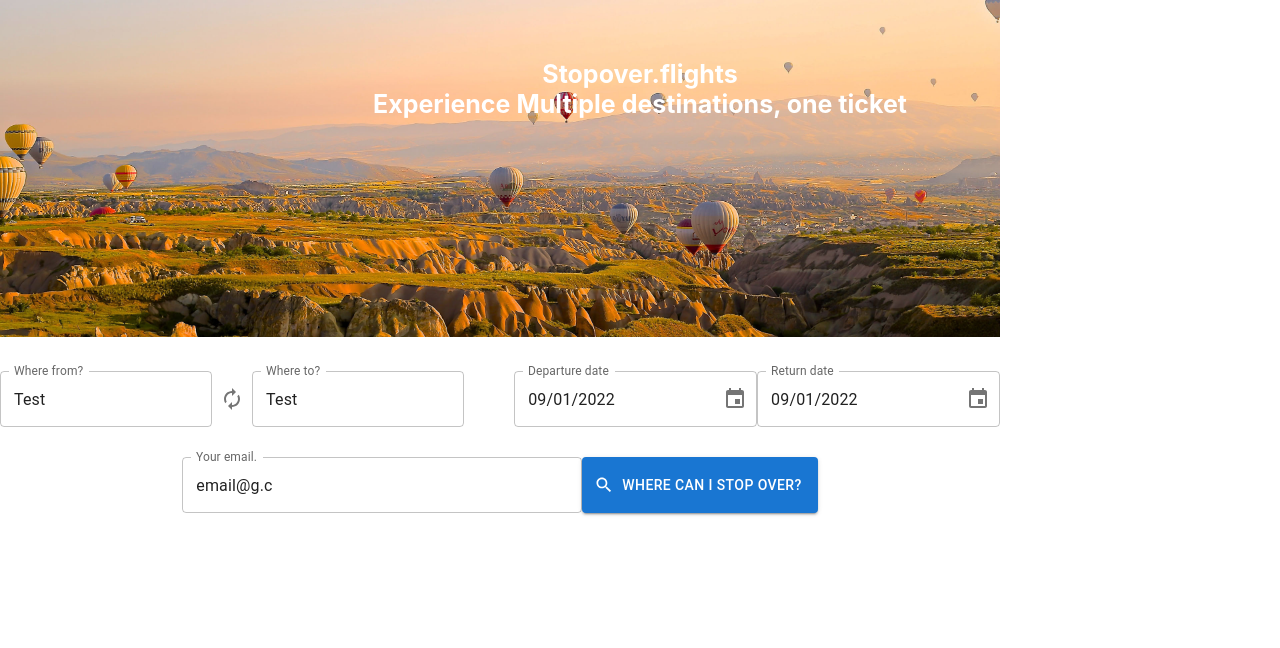
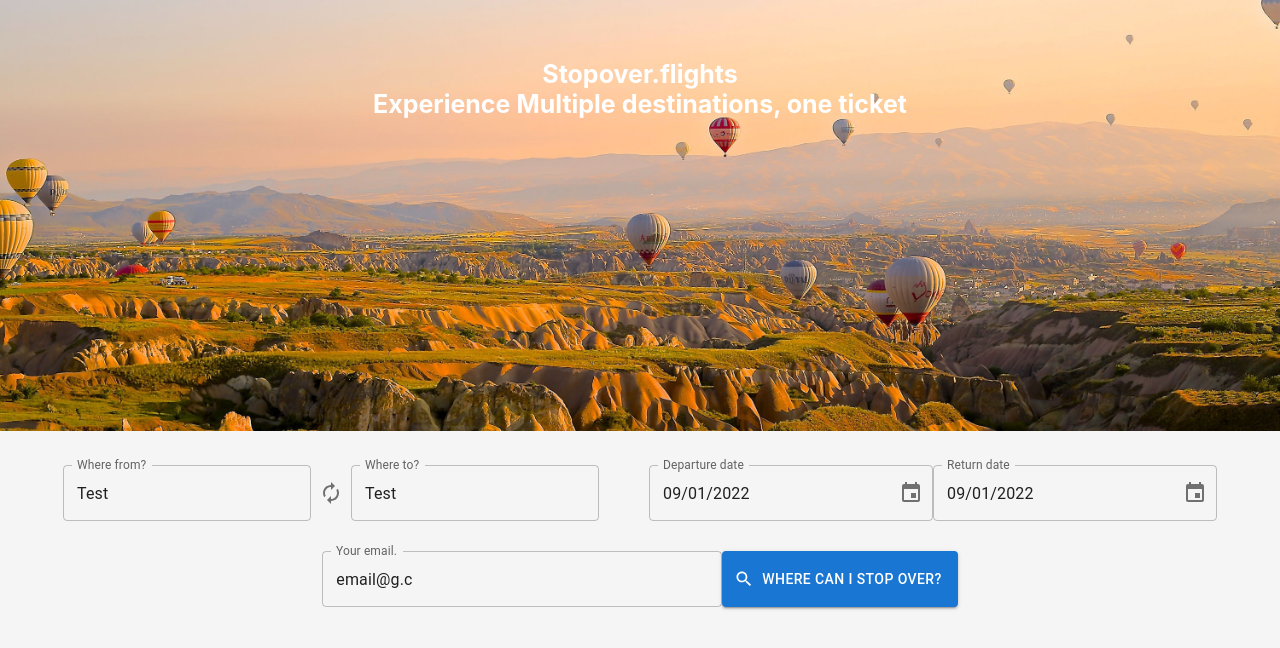
Before and after one commit to stopover-flights/stopover.flights, a React (Create React App) app: page / in a window 1280 px wide. Shown: the top 648 px of the page. Built offline with nearby package versions, Linux system fonts and the light colour scheme; no server answers; what aws-amplify would draw is missing.

Commit message:
styling changes

```diff
--- a/src/App.css
+++ b/src/App.css
@@ -1,38 +1,5 @@
 .App {
-  text-align: center;
+  display:flex;
+  justify-content: center;
+  height: 100%;
 }
-
-.App-logo {
-  height: 40vmin;
-  pointer-events: none;
-}
-
-@media (prefers-reduced-motion: no-preference) {
-  .App-logo {
-    animation: App-logo-spin infinite 20s linear;
-  }
-}
-
-.App-header {
-  background-color: #282c34;
-  min-height: 100vh;
-  display: flex;
-  flex-direction: column;
-  align-items: center;
-  justify-content: center;
-  font-size: calc(10px + 2vmin);
-  color: white;
-}
-
-.App-link {
-  color: #61dafb;
-}
-
-@keyframes App-logo-spin {
-  from {
-    transform: rotate(0deg);
-  }
-  to {
-    transform: rotate(360deg);
-  }
-}
--- a/src/Home.js
+++ b/src/Home.js
@@ -104,7 +104,7 @@
     //TODO: bootstrap
     //<img src={TopImage} alt="Logo" style={{width:"100%", maxWidth:"100%",objectFit:'cover', height:"auto", maxHeight:"30%"}}/>
     return (
-      <div>
+      <div style={{justifyContent:"center", height:"100%"}}>
         <div className="Home">
           <Box >
             <img src={TopImage} alt="Logo" className="DisplayImage"/>
--- a/src/css/Home.css
+++ b/src/css/Home.css
@@ -1,8 +1,11 @@
 .Home{
     display:flex;
+    text-align: center;
+    min-height: 100%;
     flex-direction:column;
-    justify-content: center;
-    max-width: 1000px;
+    justify-content: start;
+    max-width: 1300px;
+    background-color: #F5F5F5;
 }
 
 .DisplayImage{
@@ -27,6 +30,7 @@
     display:flex;
     justify-content: center;
     padding-top:30px;
+    max-width: 1300px;
 }
 
 .ItemPadding{
--- a/src/index.css
+++ b/src/index.css
@@ -1,4 +1,5 @@
 body {
+  padding: 0;
   margin: 0;
   font-family: -apple-system, BlinkMacSystemFont, 'Segoe UI', 'Roboto', 'Oxygen',
     'Ubuntu', 'Cantarell', 'Fira Sans', 'Droid Sans', 'Helvetica Neue',
@@ -11,3 +12,8 @@
   font-family: source-code-pro, Menlo, Monaco, Consolas, 'Courier New',
     monospace;
 }
+
+#root, #root>div {
+  height: 100vh;
+  overflow: hidden;
+}
```
